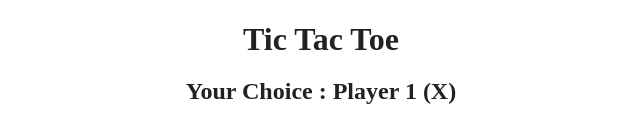
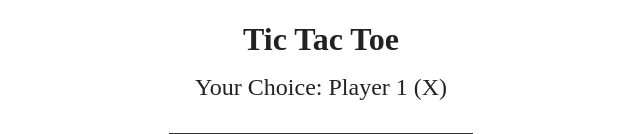
Before and after one commit to hemanth299/tictactoe_game, a React (Vite) app: page / in a window 1280 px wide. Shown: the top 134 px of the page, without its empty margins (319-959 px from the left). Built offline with nearby package versions, Linux system fonts and the light colour scheme.

Commit message:
worked on displaying the winner and tie messages for the game, for good organisation created a component statusMessage

```diff
--- a/src/App.jsx
+++ b/src/App.jsx
@@ -2,13 +2,12 @@ import React, { useState } from 'react';
 import Board from './components/Board';
 import './components/styles.scss';
 import { Winner } from './components/Winner';
+import { StatusMessage } from './components/statusMessage';
 
 function App() {
   const [squares, setSquares] = useState(Array(9).fill(null));
   const [player1,setplayer1] = useState(true);
-  const player = player1?'Player 1 (X)':'Player 2 (O)';
   const winner = Winner(squares)==='X'?'Player 1 (X)':Winner(squares)==='O'?'Player 2 (O)':null;
-  const status = winner ? `You Win: ${winner}` : `Your Choice : ${player}`;
     const handleClick = (position) => {
     if(squares[position] || winner){
       return;
@@ -29,7 +28,7 @@ function App() {
     <>
       <div>
         <h1 className='title'>Tic Tac Toe</h1>
-        <h2 className='status'>{status} </h2>
+        <StatusMessage winner={winner} player1={player1} squares={squares}/>
         <Board squares={squares} handleClick={handleClick}/>
       </div>
     </>
--- a/src/components/Board.jsx
+++ b/src/components/Board.jsx
@@ -1,4 +1,3 @@
-import React, { useState } from 'react';
 import Square from './Square';
 import './styles.scss';
 
--- /dev/null
+++ b/src/components/statusMessage.jsx
@@ -0,0 +1,10 @@
+export const StatusMessage = ({ winner, player1,squares }) => {
+  const isFull = squares.every(cell => cell !== null);
+  if (winner) {
+    return <div className="status">You Win: {winner}</div>;
+  }
+  else if (isFull) {
+    return <div className="status">It's a Draw!</div>;
+  }
+  return <div className="status">Your Choice: {player1 ? 'Player 1 (X)' : 'Player 2 (O)'}</div>;
+};
```
